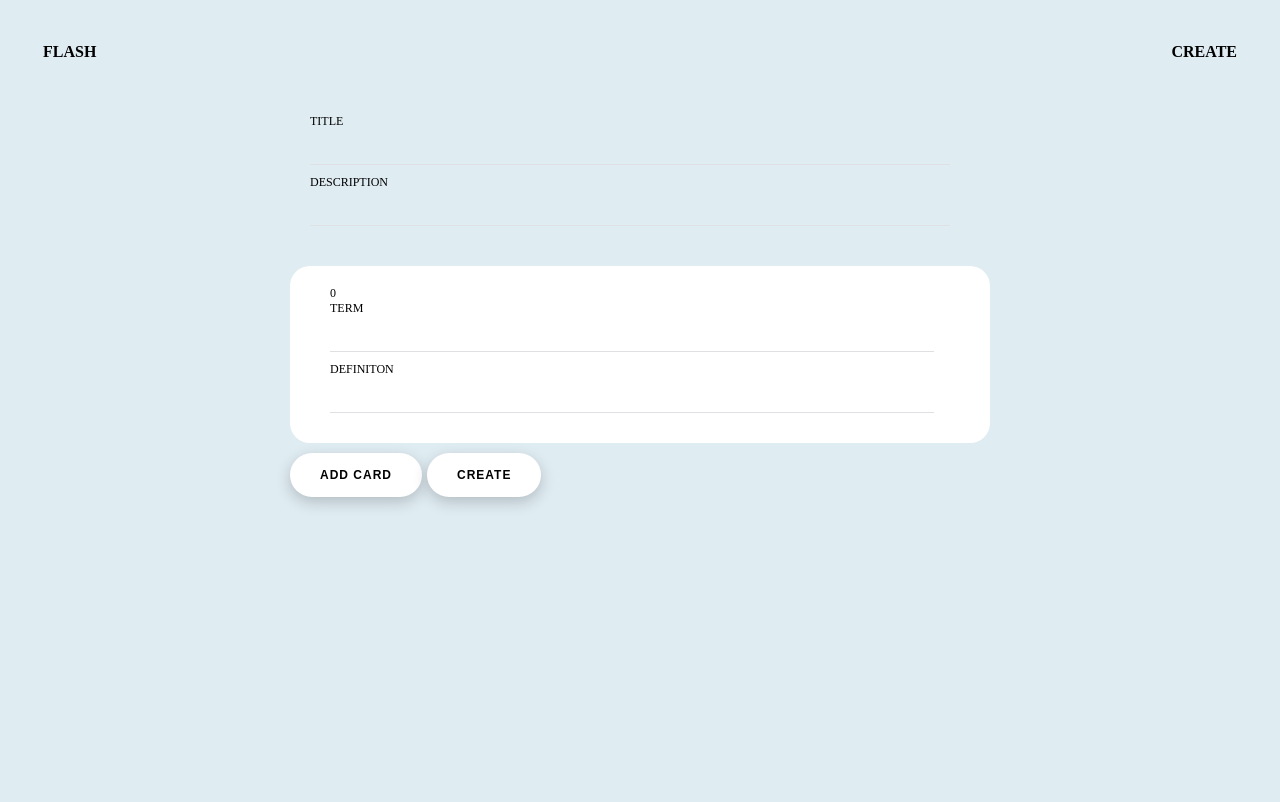
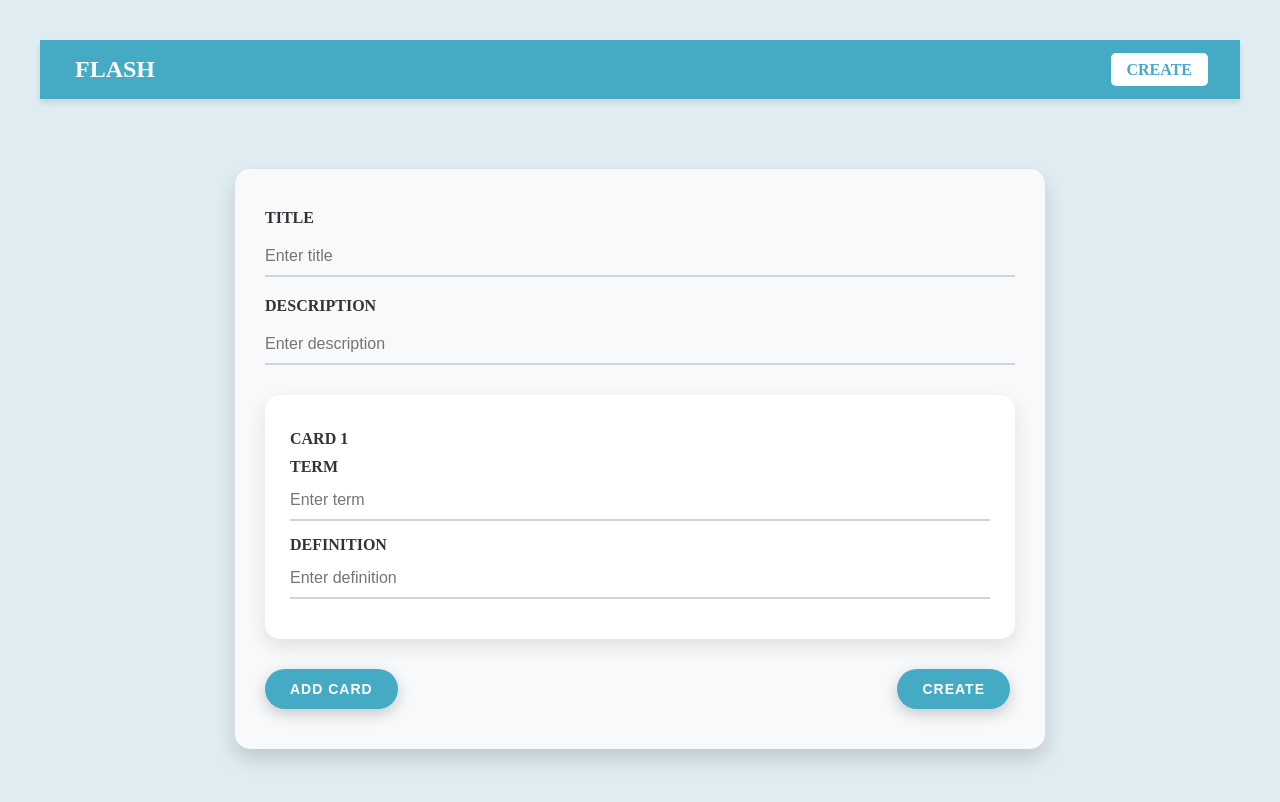
Before and after one commit to zarn-chalamet/flash-cards, a Vue app: page /create in a window 1280 px wide. Shown: the top 802 px of the page. Built offline with nearby package versions, Linux system fonts and the light colour scheme.

Commit message:
change ui for create flash card form

```diff
--- a/src/assets/main.css
+++ b/src/assets/main.css
@@ -23,3 +23,31 @@ a,
     color: rgb(119, 117, 132);
   }
 }
+
+button {
+  background-color: white;
+  margin-top: 10px;
+  margin-right: 5px;
+  color: black;
+  border: none;
+  border-radius: 50px;
+  padding: 15px 30px;
+  font-size: 12px;
+  text-transform: uppercase;
+  font-weight: bold;
+  letter-spacing: 1px;
+  cursor: pointer;
+  transition: all 0.3s ease;
+  box-shadow: 0 5px 15px rgba(0, 0, 0, 0.2);
+}
+
+button:hover {
+  background-color: #79bbea;
+  transform: translateY(-3px);
+  box-shadow: 0 8px 20px rgba(0, 0, 0, 0.3);
+}
+
+button:active {
+  transform: translateY(0);
+  box-shadow: 0 4px 10px rgba(0, 0, 0, 0.2);
+}
--- a/src/components/CreateSingleCard.vue
+++ b/src/components/CreateSingleCard.vue
@@ -1,10 +1,10 @@
 <template>
     <div class="card-single">
-      <label for="">{{ index }}</label>
+      <label>Card {{ index + 1 }}</label>
       <label>Term</label>
-      <input type="text" v-model="term" @keypress.enter.prevent="">
-      <label>Definiton</label>
-      <input type="text" v-model="definition" @keypress.enter.prevent="sendData">
+      <input type="text" v-model="term" placeholder="Enter term" @keypress.enter.prevent="">
+      <label>Definition</label>
+      <input type="text" v-model="definition" placeholder="Enter definition" @keypress.enter.prevent="sendData">
     </div>
   </template>
 
@@ -12,31 +12,60 @@
   import { ref } from 'vue';
 
   export default {
-    props:['index'],
-    setup(props,context){
-
+    props: ['index'],
+    setup(props, context) {
       let term = ref("");
       let definition = ref("");
 
       let sendData = () => {
-            let newCard = {
-                id: props.index,
-                term: term.value,
-                definition: definition.value
-            }
-            context.emit("addCard",newCard);
-        }
+        let newCard = { id: props.index, term: term.value, definition: definition.value };
+        context.emit("addCard", newCard);
+      };
 
-        return {term, definition, sendData};
+      return { term, definition, sendData };
     }
   }
   </script>
 
-<style>
-    .card-single{
-        background-color: white;
-        padding: 20px;
-        border-radius: 20px;
-        margin-top: 40px;
+  <style scoped>
+  .card-single {
+    background-color: #fff;
+    padding: 25px;
+    border-radius: 15px;
+    box-shadow: 0 8px 20px rgba(0, 0, 0, 0.1);
+    margin-top: 30px;
+    margin-bottom: 20px;
+    transition: all 0.3s ease;
+  }
+
+  .card-single:hover {
+    transform: translateY(-5px);
+    box-shadow: 0 12px 25px rgba(0, 0, 0, 0.2);
+  }
+
+  label {
+    display: block;
+    font-weight: bold;
+    margin-bottom: 5px;
+    margin-top: 10px;
+    text-transform: uppercase;
+    color: #333;
+  }
+
+  input {
+    display: block;
+    width: 100%;
+    padding: 10px 0;
+    margin-bottom: 15px;
+    border: none;
+    border-bottom: 2px solid #ced4da;
+    background-color: transparent;
+    font-size: 1em;
+    transition: border-color 0.3s ease;
+  }
+
+  input:focus {
+    border-color: #79bbea;
+    outline: none;
   }
   </style>
--- a/src/components/MainNav.vue
+++ b/src/components/MainNav.vue
@@ -1,64 +1,201 @@
 <template>
   <header>
     <nav @click="closeModal">
-        <router-link to="/">FLASH </router-link>
-        <router-link to="" @click="showModal = true">CREATE</router-link>
+      <div class="logo">
+        <router-link to="/">FLASH</router-link>
+      </div>
+      <div class="nav-actions">
+        <router-link to="" @click="toggleModal" class="create-button">CREATE</router-link>
+      </div>
 
-    <!-- Custom Bottom Modal -->
-        <div v-if="showModal" class="modal-backdrop" @click="showModal = false">
-          <div class="modal-content" @click.stop>
-            <h3>Select a Page</h3>
-            <button @click="goToPage('create')">Create Flash</button>
-            <button @click="goToPage('create-quiz')">Create Quiz</button>
+      <!-- Modal for Phone Users (Bottom Modal) -->
+      <div v-if="showModal && isPhone" class="modal-backdrop" @click="showModal = false">
+        <div class="modal-content-phone" @click.stop>
+          <!-- <h3>Select a Page</h3> -->
+          <button class="modal-btn" @click="goToPage('create')">Create Flash</button>
+          <button class="modal-btn" @click="goToPage('create-quiz')">Create Quiz</button>
         </div>
       </div>
 
+      <!-- Modal for Web Users (Small Modal Below Button) -->
+      <div v-if="showModal && !isPhone" class="modal-content-web" @click.stop>
+        <!-- <h3>Select a Page</h3> -->
+        <button class="modal-btn" @click="goToPage('create')">Create Flash</button>
+        <button class="modal-btn" @click="goToPage('create-quiz')">Create Quiz</button>
+      </div>
     </nav>
   </header>
 </template>
 
+
+
 <script>
-import { ref } from 'vue';
+import { ref, onMounted } from 'vue';
 import { useRouter } from 'vue-router';
 
 export default {
-    setup(){
+  setup() {
     let router = useRouter();
     let showModal = ref(false);
+    let isPhone = ref(false);
+
+    const toggleModal = (event) => {
+      event.preventDefault();
+      showModal.value = !showModal.value;
+    };
+
+    const goToPage = (page) => {
+      router.push({ name: page });
+      showModal.value = false;
+    };
+
+    const checkDevice = () => {
+      isPhone.value = window.innerWidth <= 768; // Detect phone size
+    };
+
+    onMounted(() => {
+      checkDevice();
+      window.addEventListener('resize', checkDevice);
+    });
+
+    return { showModal, goToPage, isPhone, toggleModal };
+  },
+};
+</script>
 
 
-      let goToPage = ((page) =>{
-        router.push({name: page});
-        showModal.value = false;
-      })
-      return {showModal,goToPage};
-    }
-}
-</script>
 
 <style scoped>
-    nav{
+/* Navigation Bar */
+nav {
   display: flex;
   justify-content: space-between;
+  align-items: center;
+  padding: 1rem 2rem;
+  background-color: #45abc4;
+  color: white;
+  box-shadow: 0 4px 6px rgba(0, 0, 0, 0.1);
 }
+
+.logo a {
+  font-size: 1.5rem;
+  font-weight: bold;
+  color: white;
+  text-decoration: none;
+}
+
+.nav-actions .create-button {
+  background-color: white;
+  color: #45abc4;
+  padding: 0.5rem 1rem;
+  border-radius: 5px;
+  font-weight: bold;
+  text-transform: uppercase;
+  cursor: pointer;
+  text-decoration: none;
+}
+
+.nav-actions .create-button:hover {
+  background-color: #f8f9fa;
+  color: #0056b3;
+}
+
+/* Modal Backdrop for Phone */
 .modal-backdrop {
   position: fixed;
-        bottom: 0;
-        left: 0;
-        right: 0;
-        top: 0;
-        background: rgba(0, 0, 0, 0.5);
+  inset: 0;
+  background: rgba(0, 0, 0, 0.7);
+  display: flex;
+  justify-content: center;
+  align-items: flex-end;
+  z-index: 1000;
 }
 
-    .modal-content {
-      position: fixed;
-      top:0;
-      right: 0;
-      background: white;
-      padding: 20px;
-      border-radius: 10px 10px 0 0;
-      transition: transform 0.3s;
+/* Modal for Phone Users */
+.modal-content-phone {
+  background-color: white;
+  width: 100%;
+  max-width: 500px;
+  padding: 2rem;
+  border-radius: 15px 15px 0 0;
+  box-shadow: 0 -4px 6px rgba(0, 0, 0, 0.1);
+  text-align: center;
+  transition: transform 0.3s ease-in-out;
+}
+
+.modal-content-phone h3 {
+  margin-bottom: 1.5rem;
+  font-size: 1.25rem;
+}
+
+.modal-btn {
+  background-color: #0d6efd;
+  color: white;
+  padding: 0.75rem 1.5rem;
+  border: none;
+  border-radius: 5px;
+  cursor: pointer;
+  margin: 0.5rem 0;
+  width: 100%;
+  text-transform: uppercase;
+  font-weight: bold;
+  transition: background-color 0.3s ease;
+}
+
+.modal-btn:hover {
+  background-color: #0056b3;
+}
+
+.modal-btn:active {
+  transform: scale(0.98);
 }
 
 
+.modal-content-web {
+  position: absolute;
+  top: 100px;
+  right: 15px;
+  background-color: white;
+  padding: 1rem;
+  border-radius: 10px;
+  box-shadow: 0 4px 10px rgba(0, 0, 0, 0.1);
+  text-align: center;
+  z-index: 1001;
+  width: 180px;
+}
+
+.modal-content-web h3 {
+  font-size: 1rem;
+  margin-bottom: 1rem;
+}
+
+.modal-content-web .modal-btn, .modal-content-phone .modal-btn {
+  background-color: #45abc4;
+  color: white;
+  padding: 0.5rem 1rem;
+  border-radius: 5px;
+  width: 100%;
+  margin: 0.5rem 0;
+  cursor: pointer;
+}
+
+.modal-content-web .modal-btn:hover, .modal-content-phone .modal-btn:hover {
+  background-color: #0056b3;
+}
+
+.modal-content-web .modal-btn:active, .modal-content-phone .modal-btn:active {
+  transform: scale(0.98);
+}
+
+@media screen and (max-width: 768px) {
+  .modal-content-web {
+    display: none;
+  }
+}
+
+@media screen and (min-width: 769px) {
+  .modal-backdrop {
+    display: none;
+  }
+}
 </style>
--- a/src/views/CreateCard.vue
+++ b/src/views/CreateCard.vue
@@ -3,19 +3,20 @@
     <form @submit.prevent="submitForm">
       <div class="title-bar">
         <label for="">Title</label>
-        <input type="text" v-model="title" required>
+        <input type="text" v-model="title" placeholder="Enter title" required>
         <label for="">Description</label>
-        <input type="text" v-model="description" required>
+        <input type="text" v-model="description" placeholder="Enter description" required>
       </div>
-      <div>
-        <div v-for="(card,index) in cards" :key="index" >
+      <div class="card-container">
+        <div v-for="(card, index) in cards" :key="index">
           <CreateSingleCard :index="index" @addCard="addCard"></CreateSingleCard>
         </div>
       </div>
-      <button type="button" @click="addSingleCard">Add Card</button>
-      <button type="submit">Create</button>
+      <button class="add-button" type="button" @click="addSingleCard">
+        Add Card
+      </button>
+      <button class="create-button" type="submit">Create</button>
     </form>
-
   </div>
 </template>
 
@@ -27,102 +28,113 @@ import { useRouter } from 'vue-router';
 export default {
   components: { CreateSingleCard },
   setup(){
-
     let router = useRouter();
-
     let title = ref("");
     let description = ref("");
 
-    const cards = ref([{
-                id: 0,
-                term: '',
-                definition: ''
-            }]);
+    const cards = ref([{ id: 0, term: '', definition: '' }]);
 
-    let {error,addDocument} = useCollection("flash-cards");
+    let { error, addDocument } = useCollection("flash-cards");
 
     let addSingleCard = () => {
-      cards.value.push({
-                id: cards.value.length,
-                term: '',
-                definition: ''
-            });
-    }
+      cards.value.push({ id: cards.value.length, term: '', definition: '' });
+    };
 
     let addCard = (newCard) => {
+      const index = cards.value.findIndex(card => card.id === newCard.id);
+      if (index !== -1) cards.value[index] = newCard;
+      else cards.value.push(newCard);
+    };
 
-      const index = cards.value.findIndex(card => card.id === newCard.id);
-
-      if (index !== -1) {
-
-        cards.value[index] = newCard;
-      } else {
-
-        cards.value.push(newCard);
-      }
-    }
-
-    let submitForm = async ()=> {
+    let submitForm = async () => {
       let newFlashCard = {
-        title : title.value,
+        title: title.value,
         description: description.value,
         cards: cards.value
-      }
+      };
       await addDocument(newFlashCard);
       router.push("/");
-    }
+    };
 
-    return {cards,title,description,error,addSingleCard,addCard,submitForm};
+    return { cards, title, description, error, addSingleCard, addCard, submitForm };
   }
 }
 </script>
 
-<style>
-  .main-form{
-    max-width: 700px;
-    margin: 50px auto;
+<style scoped>
+.main-form {
+  max-width: 750px;
+  margin: 70px auto;
+  background-color: #f8f9fa;
+  padding: 40px 30px;
+  border-radius: 15px;
+  box-shadow: 0 10px 20px rgba(0, 0, 0, 0.15);
 }
-  label{
+
+.title-bar {
+  margin-bottom: 20px;
+}
+
+label {
   display: block;
+  font-weight: bold;
+  color: #333;
   text-transform: uppercase;
-    padding: 0 20px;
-    font-size: 0.75em;
+  margin-bottom: 10px;
 }
-  input{
+
+input {
   display: block;
-    width: 90%;
-    margin: 10px 20px;
-    padding: 5px;
+  width: 100%;
+  padding: 10px 0;
+  margin-bottom: 20px;
   border: none;
+  border-bottom: 2px solid #ced4da;
   background-color: transparent;
-    border-bottom: 1px solid rgb(222, 224, 228);
+  font-size: 1em;
+  transition: border-color 0.3s ease;
 }
-  button {
-    background-color: white;
-    margin-top: 10px;
-    margin-right: 5px;
-    color: black;
+
+input:focus {
+  border-color: #79bbea;
+  outline: none;
+}
+
+.card-container {
+  margin-bottom: 20px;
+}
+
+.add-button,
+.create-button {
+  background-color: #45abc4;
+  color: #fff;
   border: none;
-    border-radius: 50px;
-    padding: 15px 30px;
-    font-size: 12px;
-    text-transform: uppercase;
-    font-weight: bold;
-    letter-spacing: 1px;
+  border-radius: 25px;
+  padding: 12px 25px;
+  font-size: 14px;
   cursor: pointer;
   transition: all 0.3s ease;
-    box-shadow: 0 5px 15px rgba(0, 0, 0, 0.2);
+  display: inline-flex;
+  align-items: center;
 }
 
-  button:hover {
-    background-color: #79bbea;
+.add-button i {
+  margin-right: 8px;
+}
+
+.add-button:hover,
+.create-button:hover {
+  background-color: #2b66a4;
   transform: translateY(-3px);
-    box-shadow: 0 8px 20px rgba(0, 0, 0, 0.3);
+  box-shadow: 0 8px 20px rgba(0, 0, 0, 0.2);
+}
+
+.create-button {
+  float: right;
 }
 
 button:active {
   transform: translateY(0);
-    box-shadow: 0 4px 10px rgba(0, 0, 0, 0.2);
+  box-shadow: 0 4px 10px rgba(0, 0, 0, 0.1);
 }
-
 </style>
```
Lines whose indentation alone changed are shown as unchanged.
